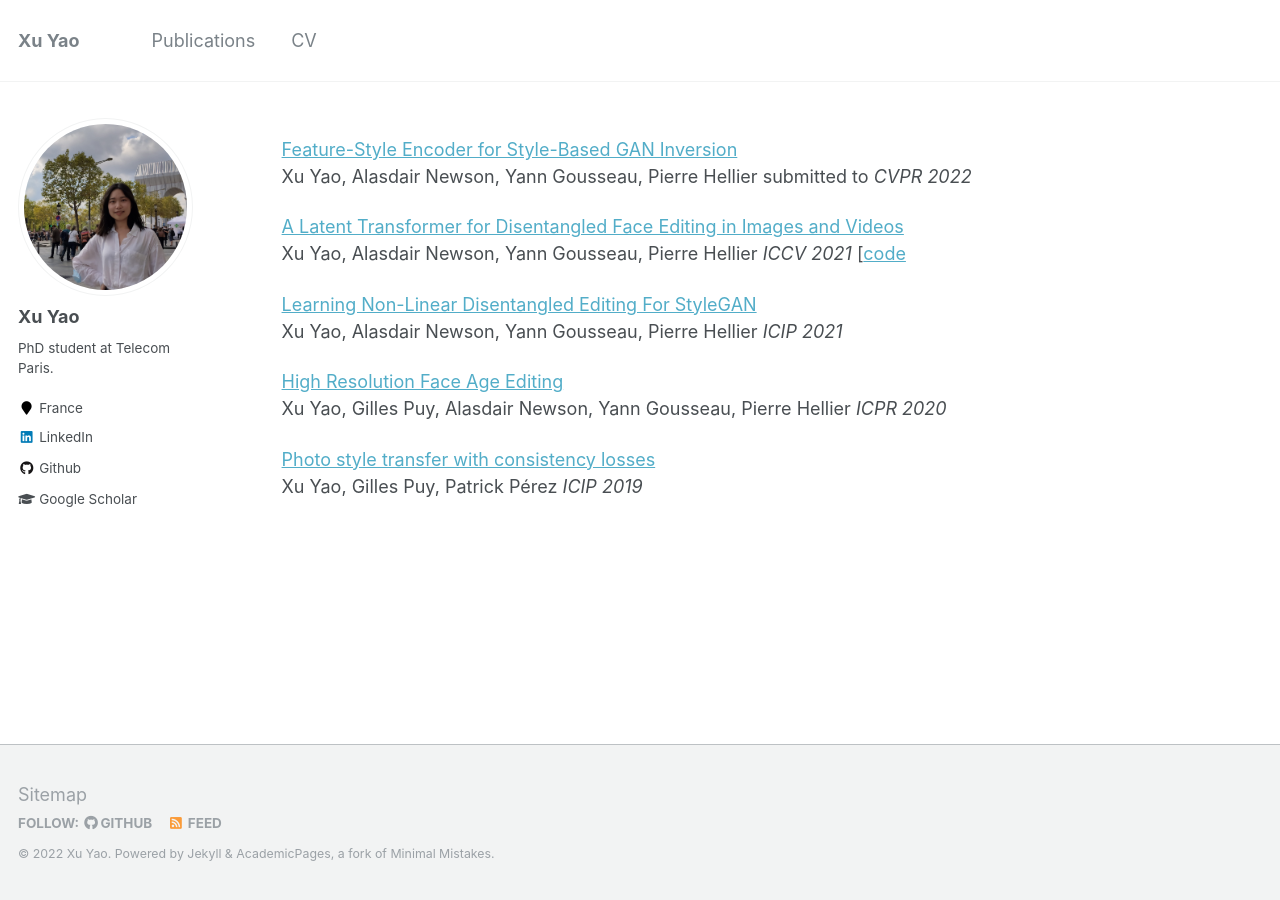
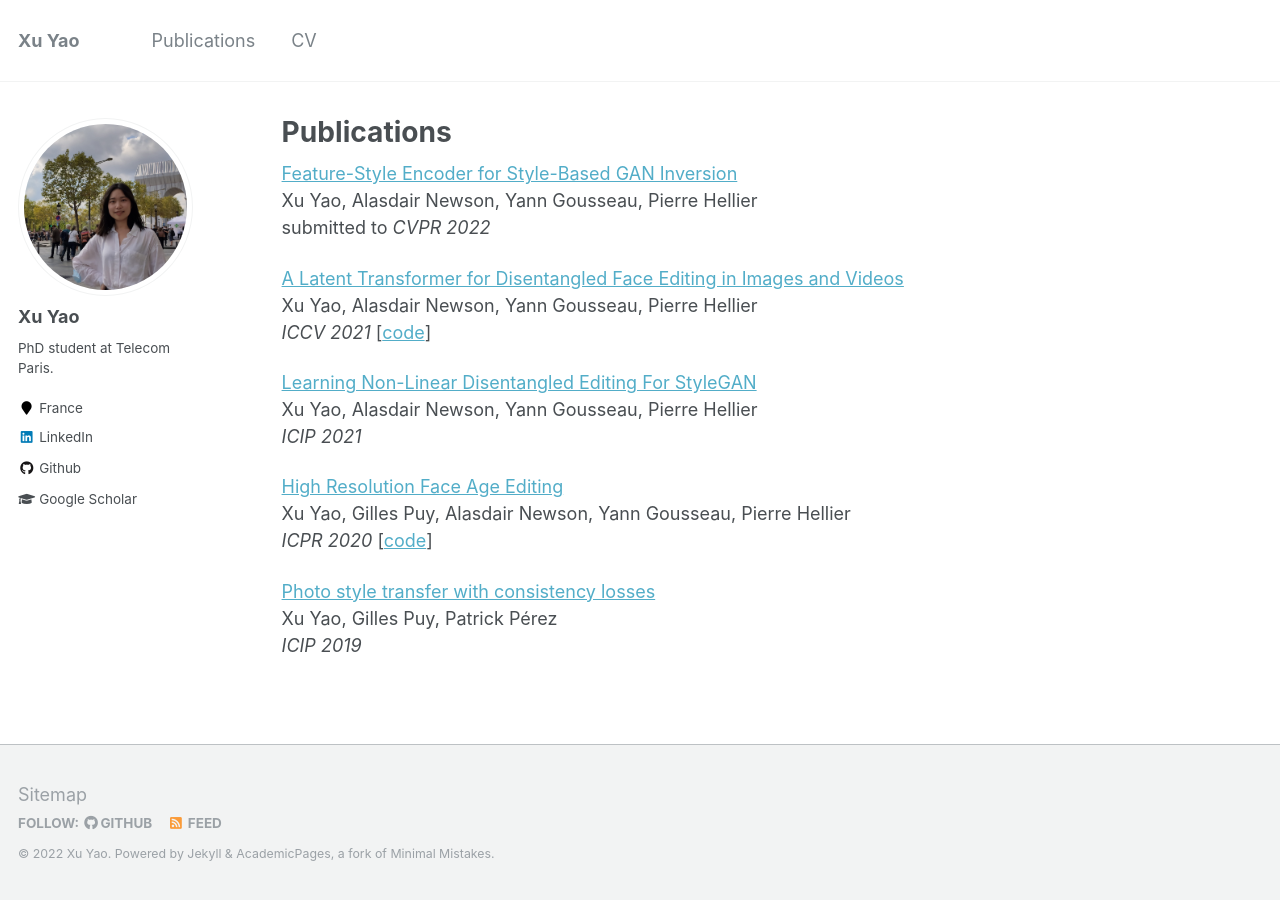
Before and after one commit to Xu-Yao/xu-yao.github.io, a Jekyll site: the page built from _pages/publications.md, in a window 1280 px wide. Built offline with Jekyll 4.4.1, drawn with Linux system fonts in a browser that asks for light colours.

```diff
--- a/_pages/publications.md
+++ b/_pages/publications.md
@@ -1,6 +1,5 @@
 ---
-layout: archive
-title: ""
+title: "Publications"
 permalink: /publications/
 author_profile: true
 ---
@@ -8,21 +7,21 @@
 {% include base_path %}
 
 [Feature-Style Encoder for Style-Based GAN Inversion](https://xu-yao.github.io/files/Feature_Style_Encoder_for_Style_Based_GAN_Inversion_arxiv.pdf)
-Xu Yao, Alasdair Newson, Yann Gousseau, Pierre Hellier
+Xu Yao, Alasdair Newson, Yann Gousseau, Pierre Hellier \
 submitted to *CVPR 2022*
 
 [A Latent Transformer for Disentangled Face Editing in Images and Videos](https://openaccess.thecvf.com/content/ICCV2021/papers/Yao_A_Latent_Transformer_for_Disentangled_Face_Editing_in_Images_and_ICCV_2021_paper.pdf)
-Xu Yao, Alasdair Newson, Yann Gousseau, Pierre Hellier
-*ICCV 2021* [[code](https://github.com/InterDigitalInc/Latent-Transformer)
+Xu Yao, Alasdair Newson, Yann Gousseau, Pierre Hellier \
+*ICCV 2021* [[code](https://github.com/InterDigitalInc/Latent-Transformer)]
 
 [Learning Non-Linear Disentangled Editing For StyleGAN](https://xu-yao.github.io/files/2021ICIP_Disentanglement_final_version.pdf)
-Xu Yao, Alasdair Newson, Yann Gousseau, Pierre Hellier
+Xu Yao, Alasdair Newson, Yann Gousseau, Pierre Hellier \
 *ICIP 2021*
 
 [High Resolution Face Age Editing](https://arxiv.org/pdf/2005.04410.pdf)
-Xu Yao, Gilles Puy, Alasdair Newson, Yann Gousseau, Pierre Hellier
-*ICPR 2020*
+Xu Yao, Gilles Puy, Alasdair Newson, Yann Gousseau, Pierre Hellier \
+*ICPR 2020* [[code](https://github.com/InterDigitalInc/HRFAE)]
 
 [Photo style transfer with consistency losses](https://arxiv.org/pdf/2005.04408.pdf)
-Xu Yao, Gilles Puy, Patrick Pérez
+Xu Yao, Gilles Puy, Patrick Pérez \
 *ICIP 2019*
```
